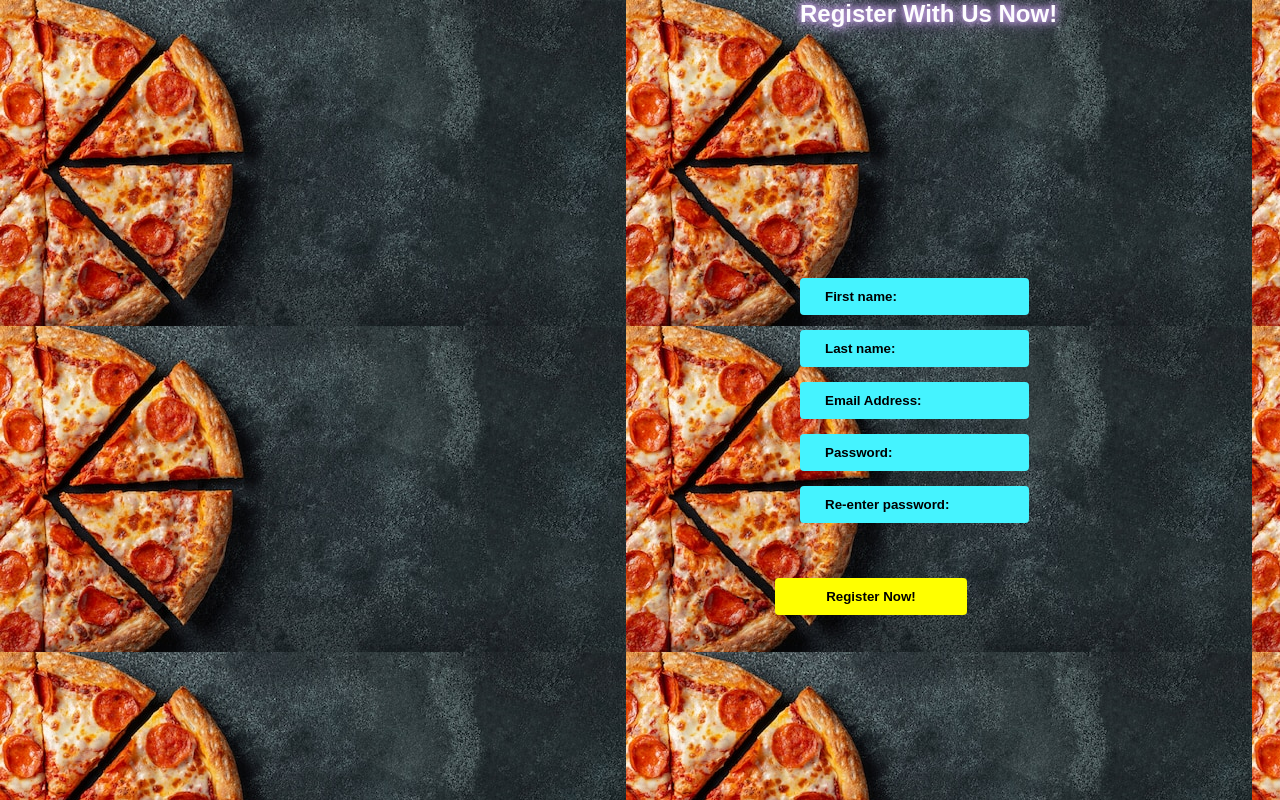
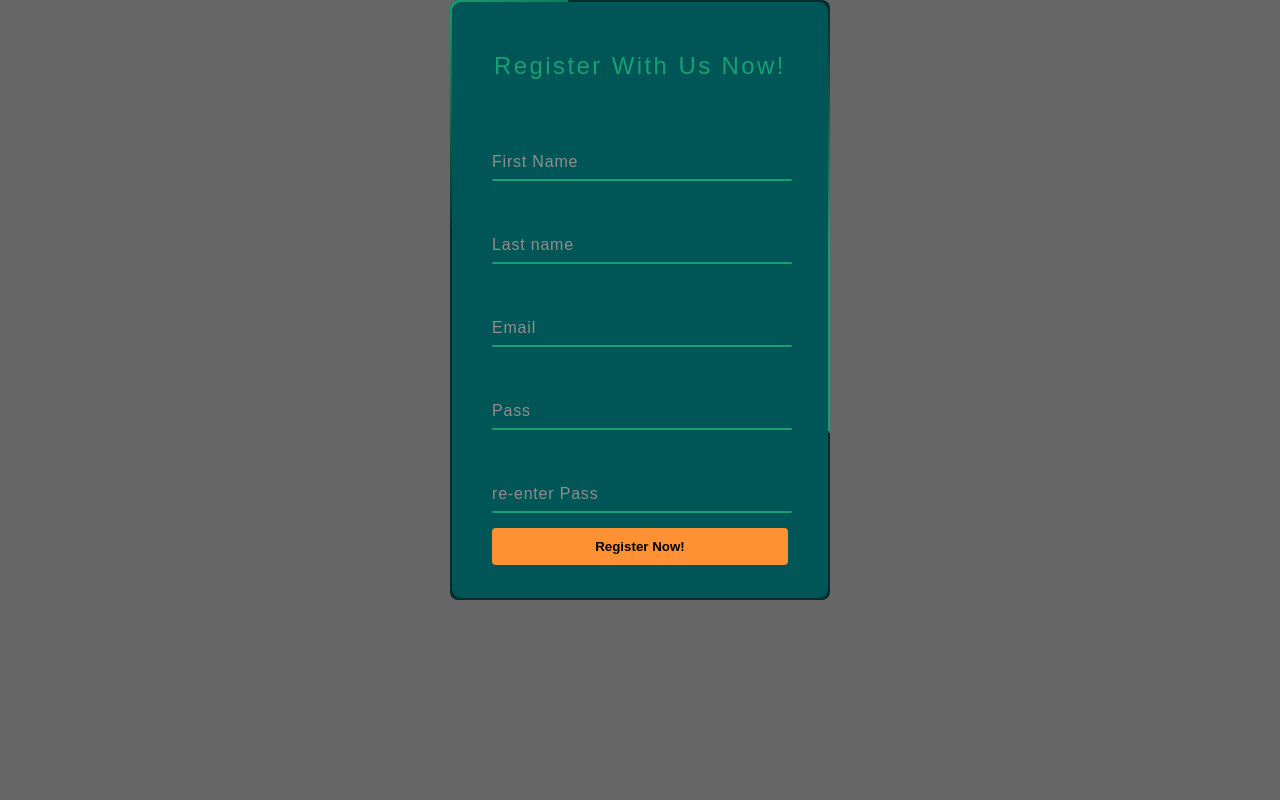
Before and after one commit to ikevins/SquawkWebsite, a React (Create React App) app in the folder frontend/: page /register in a window 1280 px wide. Built offline with nearby package versions, Linux system fonts and the light colour scheme.

Commit message:
Changed Login colors and edited Register page

```diff
--- a/frontend/src/components/Login.css
+++ b/frontend/src/components/Login.css
@@ -9,7 +9,7 @@
     position: relative;
     width: 380px;
     height: 420px;
-    background: #1c1c1c;
+    background: #092b2c;
     border-radius: 8px;
     overflow: hidden;
 }
@@ -21,7 +21,7 @@
     left: -50%;
     width: 380px;
     height: 420px;
-    background: linear-gradient(0deg,transparent,#45f3ff,#45f3ff);
+    background: linear-gradient(0deg,transparent,#17a074,#17a074);
     transform-origin: bottom right;
     animation: animate 6s linear infinite;
 }
@@ -33,7 +33,7 @@
     left: -50%;
     width: 380px;
     height: 420px;
-    background: linear-gradient(0deg,transparent,#45f3ff,#45f3ff);
+    background: linear-gradient(0deg,transparent,#17a074,#17a074);
     transform-origin: bottom right;
     animation: animate 6s linear infinite;
     animation-delay: -3s;
@@ -54,7 +54,7 @@
     position: absolute;
     inset: 2px;
     border-radius: 9px;
-    background: #28292d;
+    background: #005556;
     z-index: 10;
     padding: 50px 40px;
     display: flex;
@@ -62,7 +62,7 @@
 }
 
 .formBox h2{
-    color: #45f3ff;
+    color: #17a074;
     font-weight: 500;
     text-align: center;
     letter-spacing: 0.1em;
@@ -102,7 +102,7 @@
 .inputBox input:valid ~ span,
 .inputBox input:focus ~ span
 {
-    color: #45f3ff;
+    color: #17a074;
     transform: translateY(-34px);
     font-size: 0.75em;
 }
@@ -113,7 +113,7 @@
     bottom: 0;
     width: 100%;
     height: 2px;
-    background: #45f3ff;
+    background: #17a074;
     border-radius: 4px;
     transition: 0.5s;
     pointer-events: none;
@@ -135,13 +135,13 @@
 }
 
 .link a:hover{
-    color: #45f3ff;
+    color: #fd9134;
 }
 
 input[id="loginButton"]{
     border: none;
     outline: none;
-    background: #45f3ff;
+    background: #fd9134;
     padding: 11px 25px;
     width: 100%;
     margin-top: 15px;
--- a/frontend/src/components/Register.js
+++ b/frontend/src/components/Register.js
@@ -74,25 +74,48 @@
     };
 
     return(
-      <div id="RegisterDiv">
-        <div id="regForm">
-            <form onSubmit={doRegister}>
-            <span id="inner-title">Register With Us Now! </span><br />
-            <input type="text" id="RegFirstName" placeholder="First name:"
-                ref={(c) => RegFirstName = c} /><br />
-            <input type="text" id="RegLastName" placeholder="Last name:"
-                ref={(c) => RegLastName = c} /><br />
-            <input type="text" id="RegEmail" placeholder="Email Address:"
-                ref={(c) => RegEmail = c} /><br />
-            <input type="password" id="RegPassword" placeholder="Password:"
-                ref={(c) => RegPassword = c} /><br />
-            <input type="password" id="ConfirmPassword" placeholder="Re-enter password:"
-                ref={(c) => ConfirmPassword = c} /><br />
-            <input type="submit" id="RegisterButton" class="buttons" value = "Register Now!"
-            onClick={doRegister} />
-            </form>
+    <div className='main'>
+        <div className="overlay"></div>
+            <div class="box">
+                <div class="formBox">
+                    <form onSubmit={doRegister}>
+                    <h2>Register With Us Now!</h2><br />
+                    <div class="inputBox">
+                        <input type="text" id="RegFirstName" required="required"
+                            ref={(c) => RegFirstName = c} />
+                            <span>First Name</span>
+                            <i></i><br />
+                    </div>
+                    <div class="inputBox">
+                        <input type="text" id="RegLastName" required="required"
+                            ref={(c) => RegLastName = c} />
+                            <span>Last name</span>
+                            <i></i><br />
+                    </div>
+                    <div class="inputBox">
+                        <input type="text" id="RegEmail" required="required"
+                            ref={(c) => RegEmail = c} />
+                            <span>Email</span>
+                            <i></i><br />
+                    </div>
+                    <div class="inputBox">
+                        <input type="password" id="RegPassword" required="required"
+                            ref={(c) => RegPassword = c} />
+                            <span>Pass</span>
+                            <i></i><br />
+                    </div>
+                    <div class="inputBox">
+                        <input type="password" id="ConfirmPassword" required="required"
+                            ref={(c) => ConfirmPassword = c} />
+                            <span>re-enter Pass</span>
+                            <i></i><br />
+                    </div>
+                    <input type="submit" id="RegisterButton" class="buttons" value = "Register Now!"
+                    onClick={doRegister} />
+                    </form>
         </div>
         <span id="loginResult">{message}</span>
+     </div>
      </div>
     );
 };
--- a/frontend/src/components/RegisterPage.css
+++ b/frontend/src/components/RegisterPage.css
@@ -1,4 +1,155 @@
-input[id="RegFirstName"]{
+*{
+    margin: 0;
+    padding: 0;
+    box-sizing: border-box;
+    font-family: 'Poppins', sans-serif;
+}
+
+.box{
+    position: relative;
+    width: 380px;
+    height: 600px;
+    background: #092b2c;
+    border-radius: 8px;
+    overflow: hidden;
+}
+
+.box::before{
+    content: '';
+    position: absolute;
+    top: -50%;
+    left: -50%;
+    width: 380px;
+    height: 420px;
+    background: linear-gradient(0deg,transparent,#17a074,#17a074);
+    transform-origin: bottom right;
+    animation: animate 6s linear infinite;
+}
+
+.box::after{
+    content: '';
+    position: absolute;
+    top: -50%;
+    left: -50%;
+    width: 380px;
+    height: 420px;
+    background: linear-gradient(0deg,transparent,#17a074,#17a074);
+    transform-origin: bottom right;
+    animation: animate 6s linear infinite;
+    animation-delay: -3s;
+}
+
+@keyframes animate{
+    0%
+    {
+        transform: rotate(0deg);
+    }
+    100%
+    {
+        transform: rotate(360deg);
+    }
+}
+
+.formBox{
+    position: absolute;
+    inset: 2px;
+    border-radius: 9px;
+    background: #005556;
+    z-index: 10;
+    padding: 50px 40px;
+    display: flex;
+    flex-direction: column;
+}
+
+.formBox h2{
+    color: #17a074;
+    font-weight: 500;
+    text-align: center;
+    letter-spacing: 0.1em;
+
+}
+
+.inputBox{
+    position: relative;
+    width: 300px;
+    margin-top: 35px;
+}
+
+.inputBox input{
+    position: relative;
+    width: 100%;
+    padding: 20px 10px 10px;
+    background: transparent;
+    border: none;
+    outline: none;
+    color: #23242a;
+    font-size: 1em;
+    letter-spacing: 0.05em;
+    z-index: 10;
+}
+
+.inputBox span{
+    position: absolute;
+    left: 0;
+    padding: 20px 0px 10px;
+    font-size: 1em;
+    color: #8f8f8f;
+    pointer-events: none;
+    letter-spacing: 0.05em;
+    transition: 0.5s;
+}
+
+.inputBox input:valid ~ span,
+.inputBox input:focus ~ span
+{
+    color: #17a074;
+    transform: translateY(-34px);
+    font-size: 0.75em;
+}
+
+.inputBox i{
+    position: absolute;
+    left: 0;
+    bottom: 0;
+    width: 100%;
+    height: 2px;
+    background: #17a074;
+    border-radius: 4px;
+    transition: 0.5s;
+    pointer-events: none;
+}
+
+.inputBox input:valid ~ i,
+.inputBox input:focus ~ i{
+    height: 44px;
+}
+
+.link{
+    padding-top: 10px;
+}
+
+.link a{
+    margin: 10px 0;
+    font-size: 0.75em;
+    color: #8f8f8f;
+}
+
+.link a:hover{
+    color: #fd9134;
+}
+
+input[id="RegisterButton"]{
+    border: none;
+    outline: none;
+    background: #fd9134;
+    padding: 11px 25px;
+    width: 100%;
+    margin-top: 15px;
+    border-radius: 4px;
+    font-weight: 600;
+    cursor: pointer;
+}
+/* input[id="RegFirstName"]{
     border: none;
     outline: none;
     background: #45f3ff;
@@ -100,4 +251,4 @@
     top: 0;
     left: 0;
     align-items: center;
-}
+} */
```
